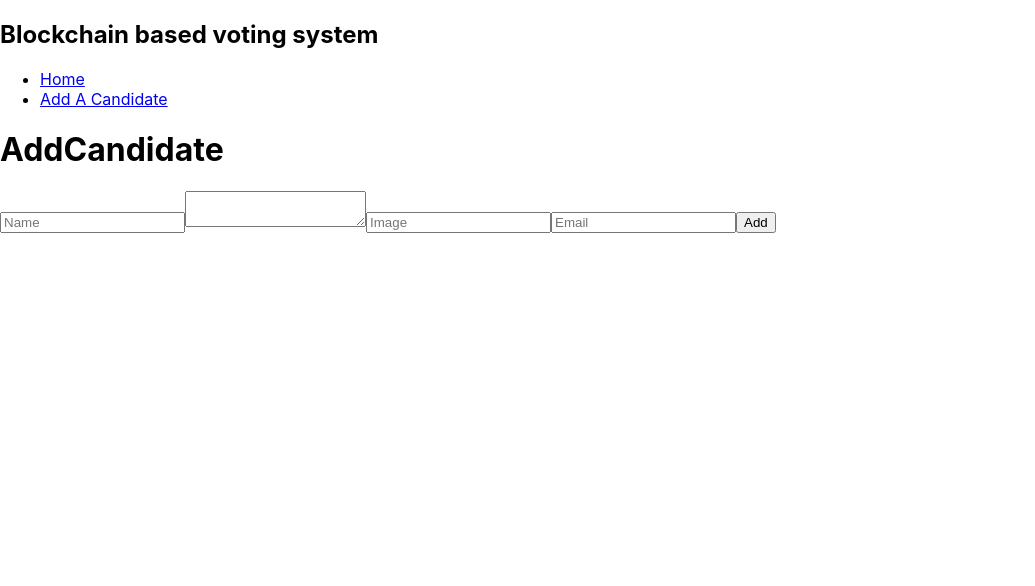
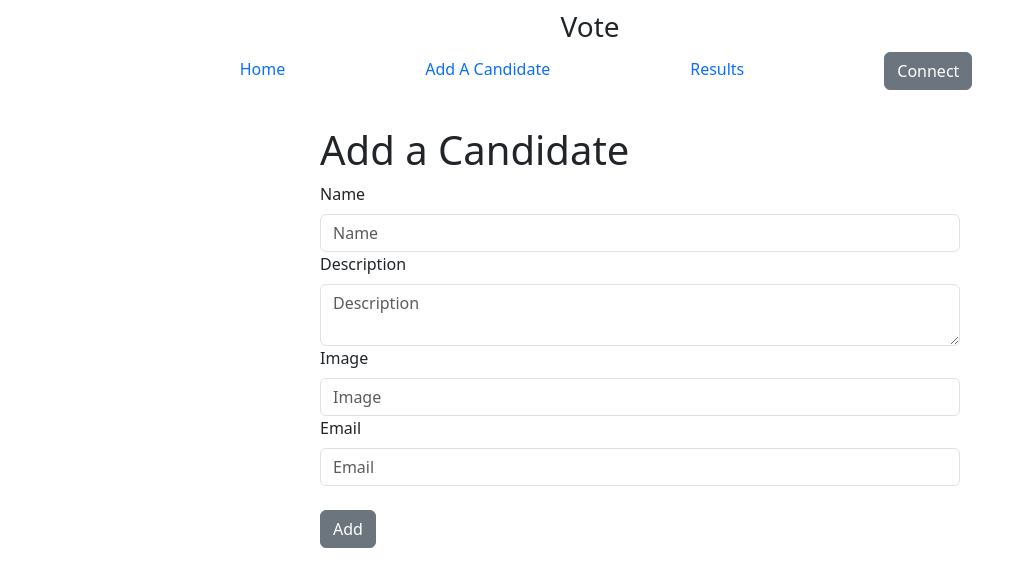
Before and after one commit to xarck/Blockchain_based_voting-system, a React (Create React App) app in the folder client/: page /candidate in a window 1280 px wide. Shown: the top 586 px of the page, without its empty margins (0-1035 px from the left). Built offline with nearby package versions, Linux system fonts and the light colour scheme; no server answers.

Commit message:
looks updated

```diff
--- a/client/package.json
+++ b/client/package.json
@@ -11,6 +11,7 @@
     "react-dom": "^18.2.0",
     "react-router-dom": "^6.4.5",
     "react-scripts": "5.0.1",
+    "reactstrap": "^9.1.5",
     "web-vitals": "^2.1.4"
   },
   "scripts": {
--- a/client/src/App.css
+++ b/client/src/App.css
@@ -1,12 +1,26 @@
 nav {
-    display: inline;
+    padding: 10px 10%;
+    text-align: center;
+}
+nav div {
+    display: inline-block;
+    margin-right: 100px;
+}
+nav a {
+    text-decoration: none;
 }
 nav ul {
-    /* display: inline; */
+    list-style-type: none;
 }
-/* nav ul li {
-    display: inline-block;
-    height: 30px;
-    width: 450px;
-    margin: 20;
-} */
+nav ul li {
+    display: inline;
+    margin: 0 70px;
+}
+
+#addCandidate {
+    padding: 10px 25%;
+}
+
+#results {
+    padding: 10px 25%;
+}
--- a/client/src/App.js
+++ b/client/src/App.js
@@ -3,10 +3,13 @@ import { BrowserRouter as Router, Routes, Route } from "react-router-dom";
 
 import Home from "./components/Home";
 import AddCandidate from "./components/AddCandidate";
+import Navbar from "./components/Navbar";
+import Result from "./components/Result";
+
 import { DataProvider } from "./context/data";
 
+import "bootstrap/dist/css/bootstrap.min.css";
 import "./App.css";
-import Navbar from "./components/Navbar";
 
 function App() {
     return (
@@ -16,6 +19,7 @@ function App() {
                 <Routes>
                     <Route path="/" element={<Home />} />
                     <Route path="/candidate" element={<AddCandidate />} />
+                    <Route path="/result" element={<Result />} />
                 </Routes>
             </DataProvider>
         </Router>
--- a/client/src/components/AddCandidate.js
+++ b/client/src/components/AddCandidate.js
@@ -3,6 +3,8 @@ import { ethers } from "ethers";
 import Election from "../Election.json";
 import { ElectionAddress } from "../config";
 import { useData } from "../context/data";
+
+import { Button, Input, Label } from "reactstrap";
 
 export default function AddCandidate() {
     const [name, setName] = useState();
@@ -36,28 +38,43 @@ export default function AddCandidate() {
         }
     }
     return (
+        <div id="addCandidate">
+            <h1>Add a Candidate</h1>
             <div>
-            <h1>AddCandidate</h1>
-            <input
+                <Label> Name </Label>
+                <Input
                     name="name"
                     placeholder="Name"
                     onChange={(e) => setName(e.target.value)}
                 />
-            <textarea
+            </div>
+            <div>
+                <Label>Description</Label>
+                <Input
+                    type="textarea"
                     name="description"
+                    placeholder="Description"
                     onChange={(e) => setDescription(e.target.value)}
-            ></textarea>
-            <input
+                />
+            </div>
+            <div>
+                <Label>Image</Label>
+                <Input
                     name="img"
                     placeholder="Image"
                     onChange={(e) => setImage(e.target.value)}
                 />
-            <input
+            </div>
+            <div>
+                <Label>Email</Label>
+                <Input
                     name="email"
                     placeholder="Email"
                     onChange={(e) => setEmail(e.target.value)}
                 />
-            <button onClick={addACandidate}>Add</button>
+            </div>
+            <br />
+            <Button onClick={addACandidate}>Add</Button>
         </div>
     );
 }
--- a/client/src/components/Home.js
+++ b/client/src/components/Home.js
@@ -1,75 +1,12 @@
 import React, { useState, useEffect } from "react";
+
 import { ethers } from "ethers";
 import Election from "../Election.json";
 import { ElectionAddress } from "../config.js";
-import { useData } from "../context/data";
 
 export default function Home() {
-    const [numberofVoters, setNumberofVoters] = useState(0);
-    const [numberofCandidates, setNumberofCandidate] = useState(0);
-    const [candidateDetails, setCandidateDetails] = useState();
-    const [winner, setWinner] = useState(0);
-    const [candidateID, setCandidateID] = useState(0);
     const [voterName, setVoterName] = useState("");
     const [candidateVotingID, setCandidateVotingID] = useState(0);
-    const [isConnected, setisConnected] = useState(false);
-    const { setAccount } = useData();
-
-    useEffect(() => {
-        connectToMetaMask();
-        getDetails();
-    }, []);
-
-    async function connectToMetaMask() {
-        if (typeof window.ethereum !== "undefined") {
-            const account = await window.ethereum.request({
-                method: "eth_requestAccounts",
-            });
-            setAccount(account[0]);
-            setisConnected(true);
-        }
-    }
-    async function getDetails() {
-        if (typeof window.ethereum !== "undefined") {
-            try {
-                const provider = new ethers.providers.Web3Provider(
-                    window.ethereum
-                );
-                const contract = new ethers.Contract(
-                    ElectionAddress,
-                    Election.abi,
-                    provider
-                );
-                let data = await contract.getNumOfVoters();
-                setNumberofVoters(data);
-
-                data = await contract.getNumOfCandidates();
-                setNumberofCandidate(data);
-
-                data = await contract.winnerCandidate();
-                setWinner(data);
-
-                console.log(numberofCandidates);
-            } catch (error) {
-                console.log(error);
-            }
-        } else {
-            console.log("Please install MetaMask");
-        }
-    }
-
-    async function fetchCandidateDetails() {
-        const provider = new ethers.providers.Web3Provider(window.ethereum);
-
-        const contract = new ethers.Contract(
-            ElectionAddress,
-            Election.abi,
-            provider
-        );
-
-        let data = await contract.getCandidate(candidateID);
-        setCandidateDetails(data);
-    }
 
     async function makeavote() {
         const provider = new ethers.providers.Web3Provider(window.ethereum);
@@ -82,36 +19,9 @@ export default function Home() {
 
         let data = await contract.vote(candidateVotingID, voterName);
         console.log(data);
-        setCandidateDetails(data);
     }
     return (
         <div>
-            <div>
-                <button onClick={connectToMetaMask}>
-                    {isConnected ? "Connected" : "Connect"}
-                </button>
-            </div>
-            <div>
-                <div>No. of Voters</div>
-                <div>{numberofVoters}</div>
-            </div>
-            <div>
-                <div>No. of Candidate</div>
-                <div>{numberofCandidates}</div>
-            </div>
-            <div>
-                <div>Fetch Candiate Details</div>
-                <input
-                    placeholder="Enter Candidate ID"
-                    onChange={(e) => setCandidateID(e.target.value)}
-                />
-                <button onClick={fetchCandidateDetails}> Fetch Details</button>
-                {candidateDetails ? (
-                    <div>{`${candidateDetails[0]} ${candidateDetails[1]} ${candidateDetails[2]} ${candidateDetails[3]} ${candidateDetails[4]}  `}</div>
-                ) : (
-                    <div></div>
-                )}
-            </div>
             <div>
                 <input
                     name="voter"
@@ -124,11 +34,6 @@ export default function Home() {
                 />
                 <button onClick={makeavote}>Vote</button>
             </div>
-            <div>
-                <div>Winner</div>
-                <div>{winner}</div>
-                {/* <div>{`${candidateDetails[0]} ${candidateDetails[1]} ${candidateDetails[2]} ${candidateDetails[3]} ${candidateDetails[4]}  `}</div> */}
-            </div>
         </div>
     );
 }
--- a/client/src/components/Navbar.js
+++ b/client/src/components/Navbar.js
@@ -1,10 +1,28 @@
-import React from "react";
+import React, { useEffect, useState } from "react";
 import { Link } from "react-router-dom";
+import { Button } from "reactstrap";
+
+import { useData } from "../context/data";
 
 export default function Navbar() {
+    const [isConnected, setisConnected] = useState(false);
+    const { setAccount } = useData();
+
+    async function connectToMetaMask() {
+        if (typeof window.ethereum !== "undefined") {
+            const account = await window.ethereum.request({
+                method: "eth_requestAccounts",
+            });
+            setAccount(account[0]);
+            setisConnected(true);
+        }
+    }
     return (
         <nav>
-            <h1>Blockchain based voting system</h1>
+            <div>
+                <h3>Vote</h3>
+            </div>
+            <div>
                 <ul>
                     <li>
                         <Link to="/">Home</Link>
@@ -12,7 +30,16 @@ export default function Navbar() {
                     <li>
                         <Link to="/candidate">Add A Candidate</Link>
                     </li>
+                    <li>
+                        <Link to="/result">Results</Link>
+                    </li>
+                    <li>
+                        <Button onClick={connectToMetaMask}>
+                            {isConnected ? "Connected" : "Connect"}
+                        </Button>
+                    </li>
                 </ul>
+            </div>
         </nav>
     );
 }
--- /dev/null
+++ b/client/src/components/Result.js
@@ -0,0 +1,92 @@
+import React, { useState, useEffect } from "react";
+import { Button, Label, Input } from "reactstrap";
+import { ethers } from "ethers";
+import Election from "../Election.json";
+import { ElectionAddress } from "../config.js";
+import ShowCandidateDetails from "./ShowCandidateDetails";
+
+export default function Count() {
+    const [numberofVoters, setNumberofVoters] = useState(0);
+    const [numberofCandidates, setNumberofCandidate] = useState(0);
+    const [winner, setWinner] = useState(null);
+    const [candidateDetails, setCandidateDetails] = useState();
+    const [candidateID, setCandidateID] = useState(0);
+
+    useEffect(() => {
+        getDetails();
+    }, []);
+
+    async function getDetails() {
+        if (typeof window.ethereum !== "undefined") {
+            try {
+                const provider = new ethers.providers.Web3Provider(
+                    window.ethereum
+                );
+                const contract = new ethers.Contract(
+                    ElectionAddress,
+                    Election.abi,
+                    provider
+                );
+                let data = await contract.getNumOfVoters();
+                setNumberofVoters(data);
+
+                data = await contract.getNumOfCandidates();
+                setNumberofCandidate(data);
+            } catch (error) {
+                console.log(error);
+            }
+        } else {
+            console.log("Please install MetaMask");
+        }
+    }
+    async function checkWinner() {
+        const provider = new ethers.providers.Web3Provider(window.ethereum);
+        const contract = new ethers.Contract(
+            ElectionAddress,
+            Election.abi,
+            provider
+        );
+        let data = await contract.winnerCandidate();
+        data = await contract.getCandidate(data);
+        setWinner(data);
+    }
+
+    async function fetchCandidateDetails() {
+        const provider = new ethers.providers.Web3Provider(window.ethereum);
+
+        const contract = new ethers.Contract(
+            ElectionAddress,
+            Election.abi,
+            provider
+        );
+
+        let data = await contract.getCandidate(candidateID);
+        console.log(data);
+        setCandidateDetails(data);
+    }
+
+    return (
+        <div id="results">
+            <Label>Total Voters : {numberofVoters}</Label>
+            <br />
+            <Label>Total Candidate : {numberofCandidates}</Label>
+            <br />
+            <Label>Candidate ID</Label>
+            <Input
+                placeholder="Enter Candidate ID"
+                onChange={(e) => setCandidateID(e.target.value)}
+            />
+            <br />
+            <Button onClick={fetchCandidateDetails}> Fetch Details</Button>
+            {candidateDetails ? (
+                ShowCandidateDetails(candidateDetails)
+            ) : (
+                <div></div>
+            )}
+            <br />
+            <Button onClick={checkWinner}>Show Winner</Button>
+            <br />
+            {winner ? ShowCandidateDetails(winner) : "Nothing is here"}
+        </div>
+    );
+}
--- /dev/null
+++ b/client/src/components/ShowCandidateDetails.js
@@ -0,0 +1,15 @@
+import React from "react";
+import { Input, Label } from "reactstrap";
+
+export default function ShowCandidateDetails(winner) {
+    // console.log(winner[0]);
+    return (
+        <div id="candidate-details">
+            <img src="" alt="" />
+            <Label>Name</Label>
+            <Input type="text" defaultValue={winner[0]} />
+            <Label>Description</Label>
+            <Input type="textarea" value={winner[1]} />
+        </div>
+    );
+}
```
Also changed, not shown: client/public/index.html (+5 -2 lines), 1 other file (tests, documents, lock files or other folders). Lines whose indentation alone changed are shown as unchanged.
